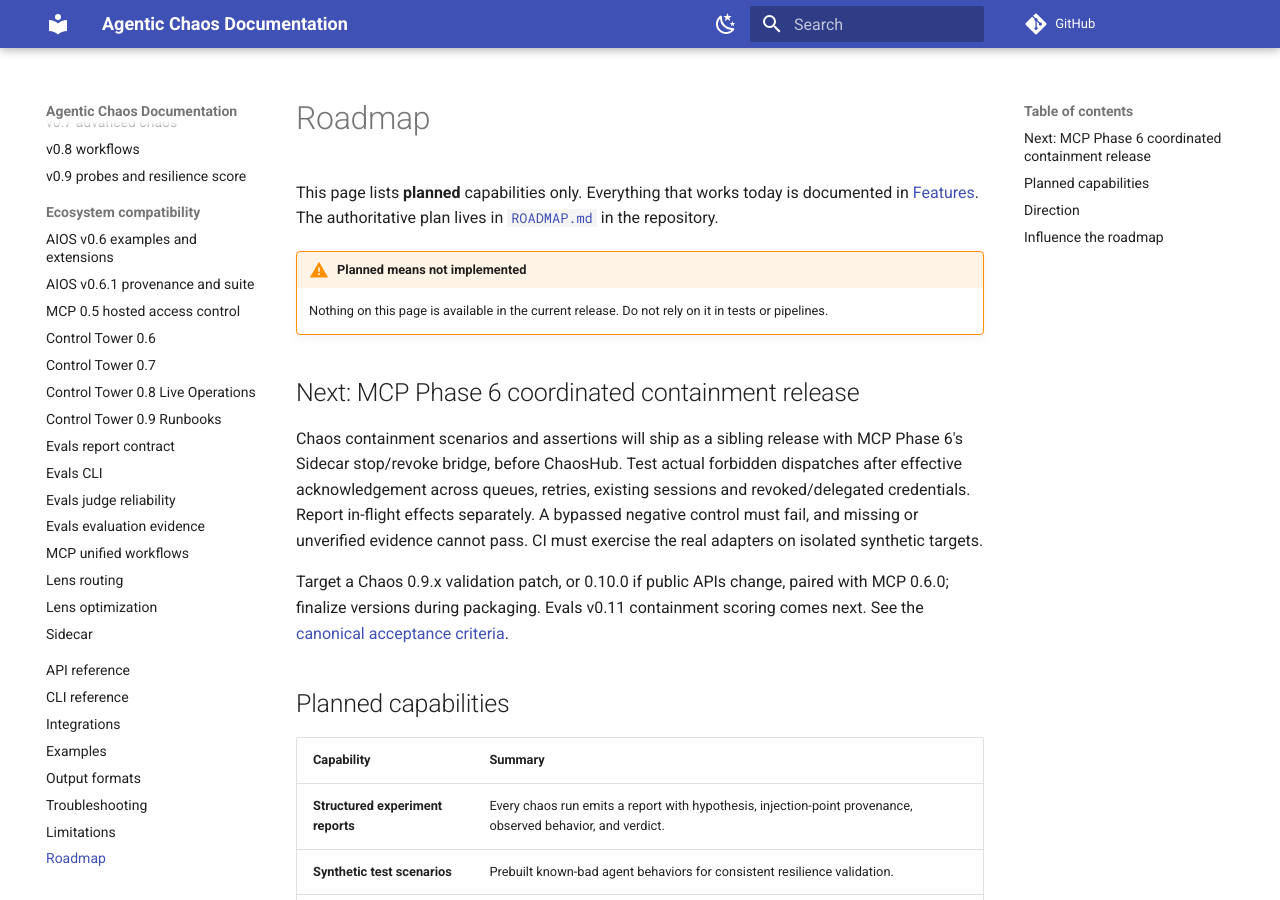
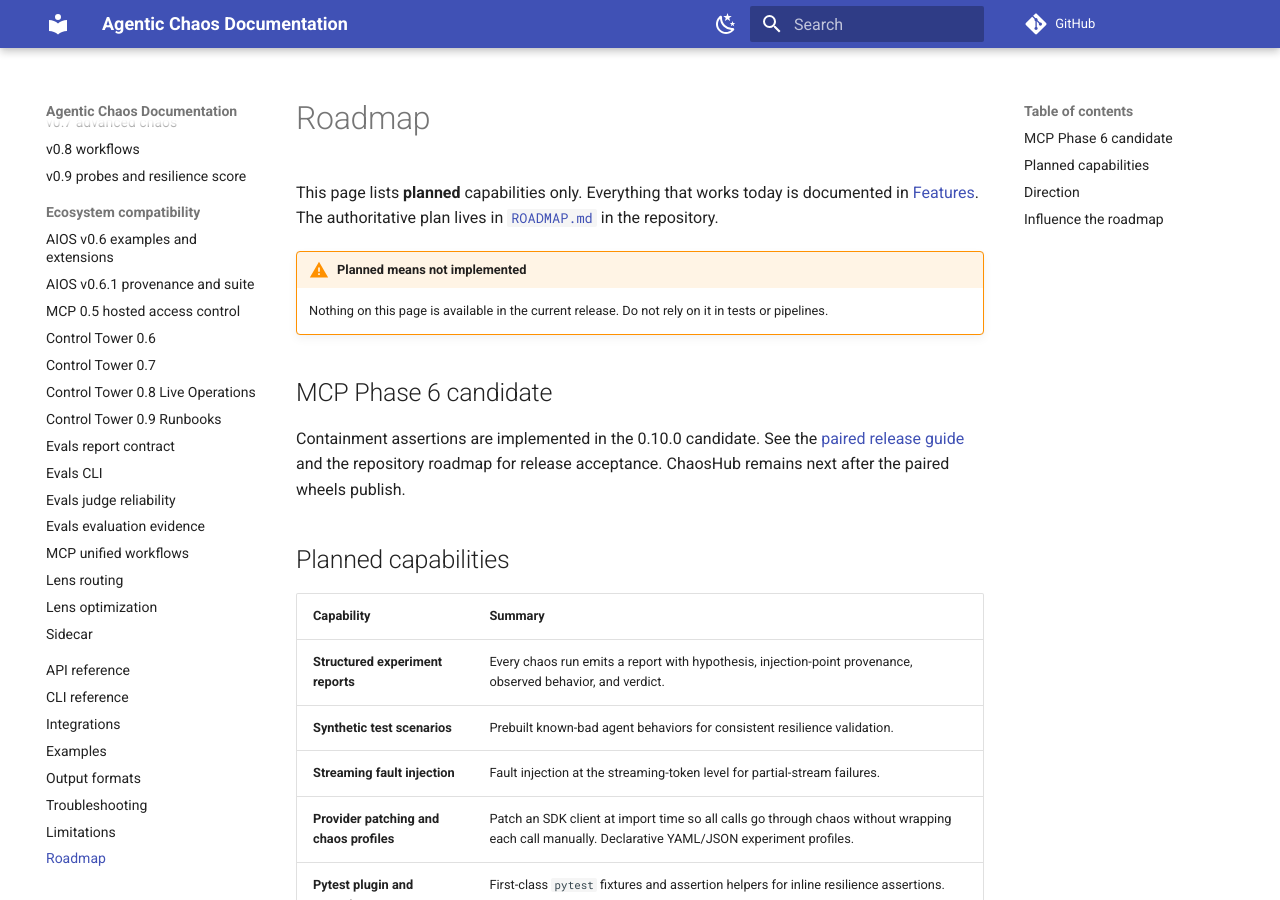
Before and after one commit to DeepAgentLabs/agentic-chaos, an MkDocs documentation site: the page built from docs/roadmap.md, in a window 1280 px wide and 900 px high. Built offline with MkDocs 1.6.1 and Material for MkDocs 9.7.7, drawn with Linux system fonts in a browser that asks for light colours; comment, search, counter and statistics services are not loaded.

Commit message:
docs(roadmap): align coordinated MCP Phase 6 containment candidate

```diff
--- a/docs/roadmap.md
+++ b/docs/roadmap.md
@@ -5,19 +5,11 @@ This page lists **planned** capabilities only. Everything that works today is do
 !!! warning "Planned means not implemented"
     Nothing on this page is available in the current release. Do not rely on it in tests or pipelines.
 
-## Next: MCP Phase 6 coordinated containment release
+## MCP Phase 6 candidate
 
-Chaos containment scenarios and assertions will ship as a sibling release with
-MCP Phase 6's Sidecar stop/revoke bridge, before ChaosHub. Test actual forbidden
-dispatches after effective acknowledgement across queues, retries, existing
-sessions and revoked/delegated credentials. Report in-flight effects separately.
-A bypassed negative control must fail, and missing or unverified evidence cannot
-pass. CI must exercise the real adapters on isolated synthetic targets.
-
-Target a Chaos 0.9.x validation patch, or 0.10.0 if public APIs change, paired with
-MCP 0.6.0; finalize versions during packaging. Evals v0.11 containment scoring
-comes next. See the
-[canonical acceptance criteria](https://github.com/DeepAgentLabs/agentic-chaos/blob/main/ROADMAP.md#required-paired-release-acceptance).
+Containment assertions are implemented in the 0.10.0 candidate. See the
+[paired release guide](phase6-containment.md) and the repository roadmap for
+release acceptance. ChaosHub remains next after the paired wheels publish.
 
 ## Planned capabilities
 
```
Also changed, not shown: README.md (+6 -0 lines), ROADMAP.md (+10 -2 lines).
